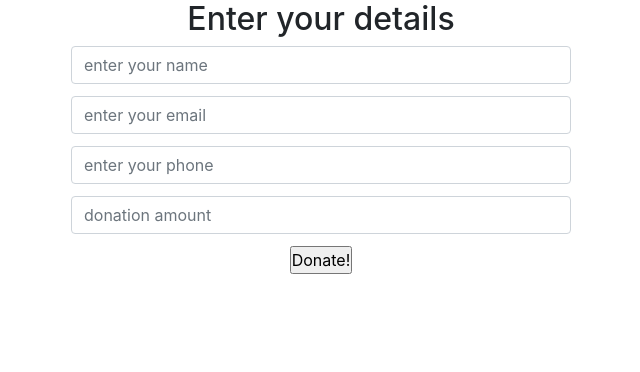
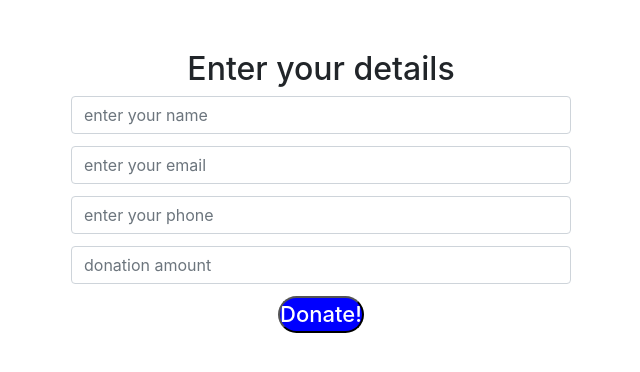
Before and after one commit to anjalinigade349/nochildhungrey, a PHP site: page /form.php in a window 1280 px wide. Shown: the part 80-452 px from the top of the page, without its empty margins (319-959 px from the left). Run offline with PHP 8.4, Linux system fonts and the light colour scheme.

Commit message:
Update style.css

```diff
--- a/style.css
+++ b/style.css
@@ -122,6 +122,17 @@ color:white;
     padding:20px;
     border:1px solid white;
     border-radius:25px;
+}
+.bt2{
+	background-color:blue;
+	color:white;
+	border-radius:25px;
+	font-size:22px;
+	font-weight:500;
+}
+.table{
+	margin-top:30px;
+	padding:20px;
 }
 button:hover{
     font-size:30px;
```
